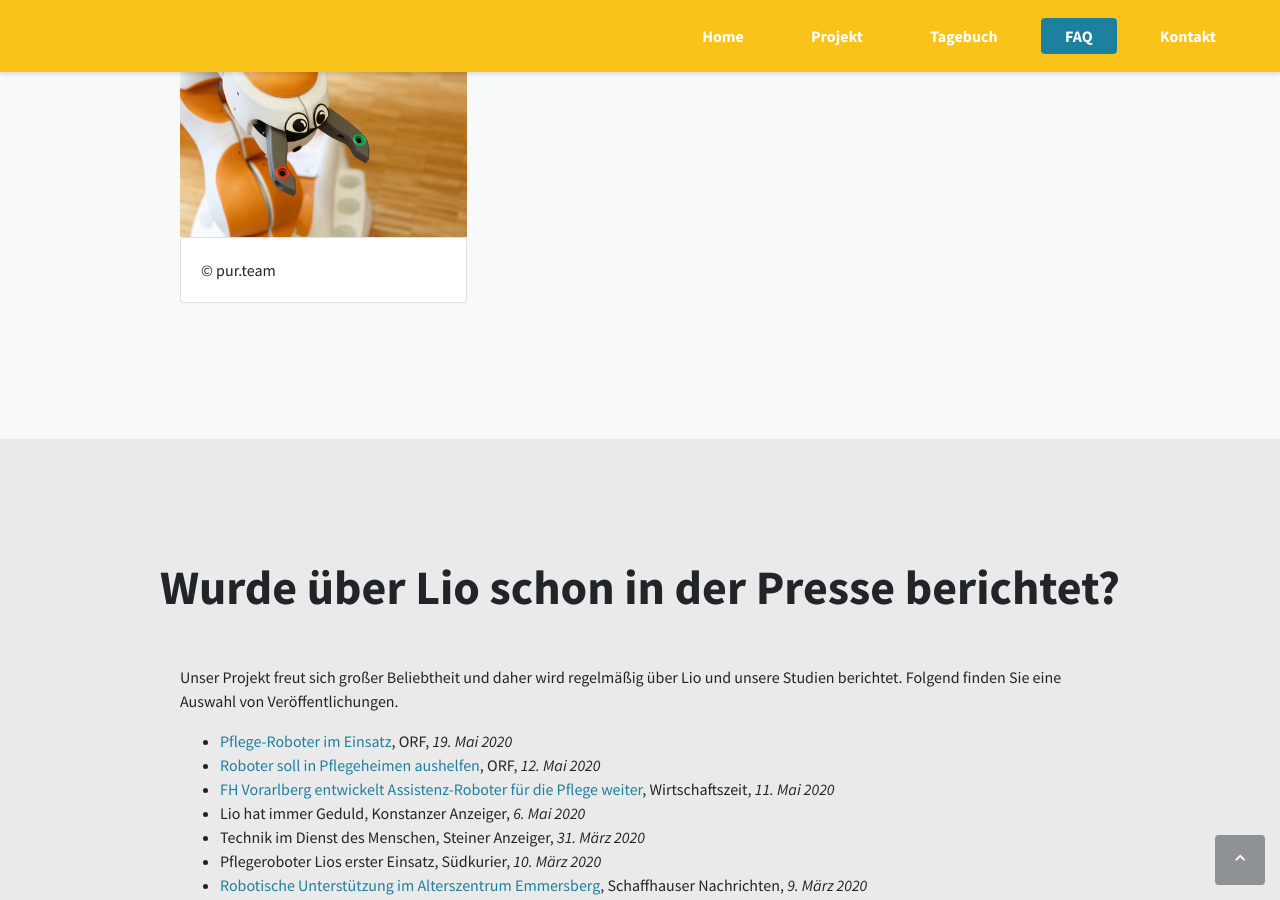
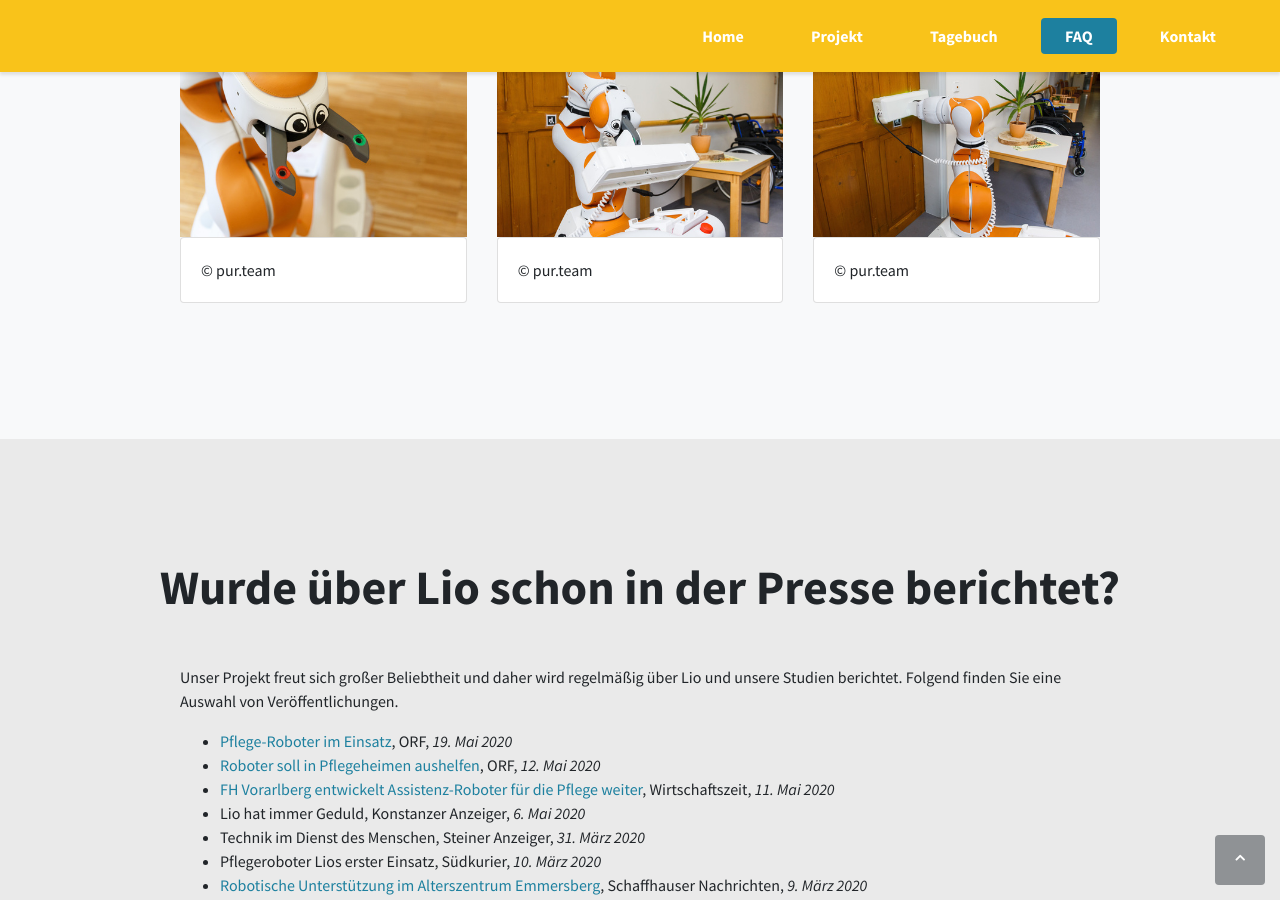
Before and after one commit to uni-konstanz/pur.team, a Jekyll site: the page built from faq.html, in a window 1280 px wide and 900 px high, scrolled down 3500 px. Built offline with Jekyll 4.4.1, drawn with Linux system fonts in a browser that asks for light colours; Markdown is read by kramdown in place of the engine named in the settings.

Commit message:
add two new press images

```diff
--- a/_data/press.yml
+++ b/_data/press.yml
@@ -19,3 +19,9 @@ PUR_1:
 PUR_2:
     title: Lio 7
     copyright: pur.team
+PUR_3:
+    title: Lio 8
+    copyright: pur.team
+PUR_4:
+    title: Lio 9
+    copyright: pur.team
```
Also changed, not shown: assets/img/press/PUR_3.jpg (added), assets/img/press/PUR_3.thumbnail.jpg (added), assets/img/press/PUR_4.jpg (added), assets/img/press/PUR_4.thumbnail.jpg (added).
